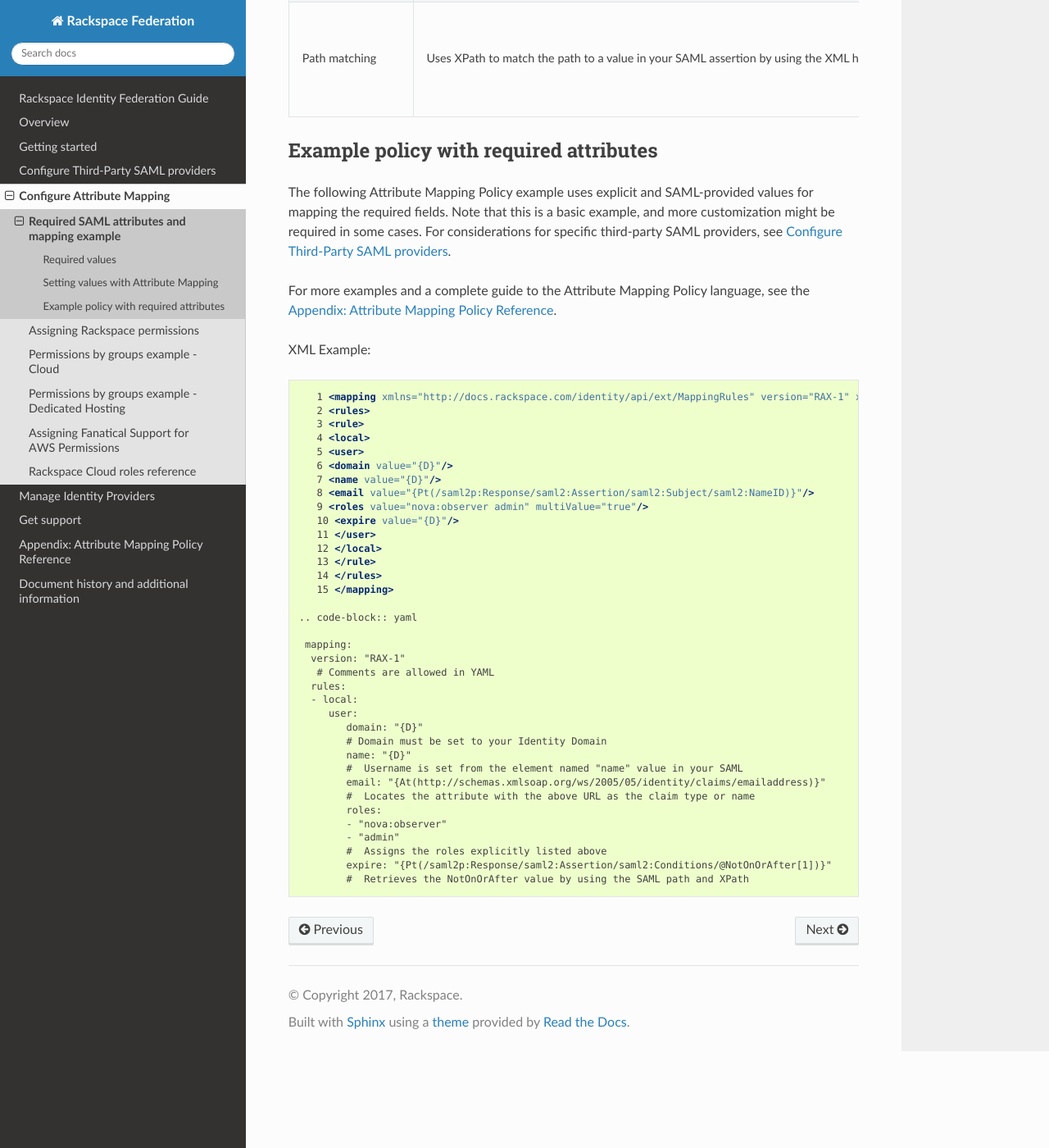
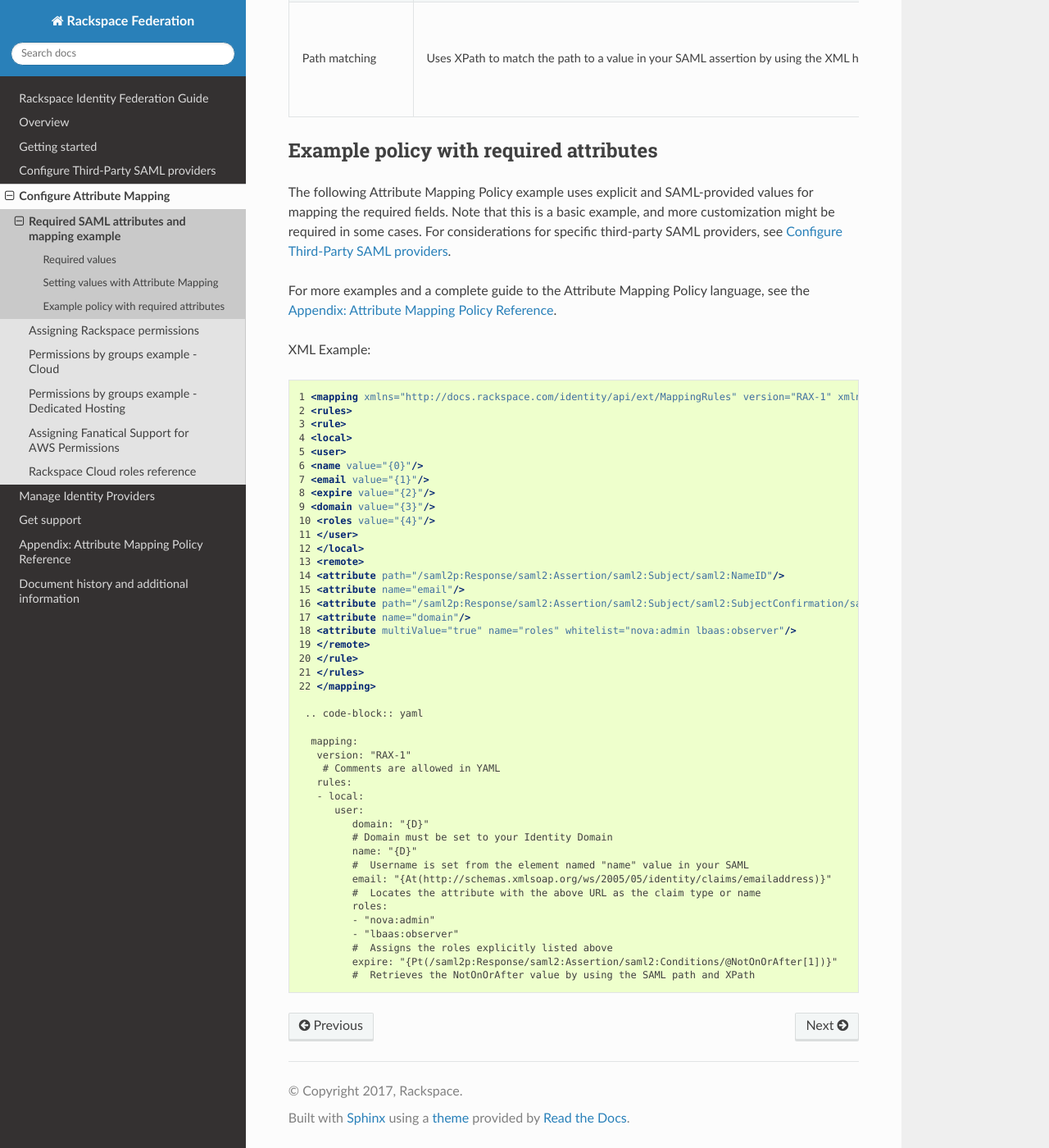
Before and after one commit to rackerlabs/docs-rackspace-federation, a Sphinx documentation site: the page built from doc/config-attribute-mapping/required-mapping.rst, in a window 1280 px wide and 1400 px high, scrolled down 1749 px. Shown: the whole window at 82% size. Built offline with Sphinx 7.4.7 and the Read the Docs theme 2.0.0, drawn with Linux system fonts in a browser that asks for light colours; the version number could not be read and is left out.

Commit message:
CID-2585 Corrected the policy

```diff
--- a/doc/config-attribute-mapping/required-mapping.rst
+++ b/doc/config-attribute-mapping/required-mapping.rst
@@ -127,21 +127,28 @@ XML Example:
 .. code-block:: xml
 
 
-      1 <mapping xmlns="http://docs.rackspace.com/identity/api/ext/MappingRules" version="RAX-1" xmlns:saml2="urn:oasis:names:tc:SAML:2.0:assertion" xmlns:xs="http://www.w3.org/2001/XMLSchema" xmlns:xsi="http://www.w3.org/2001/XMLSchema-instance">
-      2 <rules>
-      3 <rule>
-      4 <local>
-      5 <user>
-      6 <domain value="{D}"/>
-      7 <name value="{D}"/>
-      8 <email value="{Pt(/saml2p:Response/saml2:Assertion/saml2:Subject/saml2:NameID)}"/>
-      9 <roles value="nova:observer admin" multiValue="true"/>
-      10 <expire value="{D}"/>
-      11 </user>
-      12 </local>
-      13 </rule>
-      14 </rules>
-      15 </mapping>
+  1 <mapping xmlns="http://docs.rackspace.com/identity/api/ext/MappingRules" version="RAX-1" xmlns:saml2="urn:oasis:names:tc:SAML:2.0:assertion" xmlns:xs="http://www.w3.org/2001/XMLSchema" xmlns:xsi="http://www.w3.org/2001/XMLSchema-instance">
+  2 <rules>
+  3 <rule>
+  4 <local>
+  5 <user>
+  6 <name value="{0}"/>
+  7 <email value="{1}"/>
+  8 <expire value="{2}"/>
+  9 <domain value="{3}"/>
+  10 <roles value="{4}"/>
+  11 </user>
+  12 </local>
+  13 <remote>
+  14 <attribute path="/saml2p:Response/saml2:Assertion/saml2:Subject/saml2:NameID"/>
+  15 <attribute name="email"/>
+  16 <attribute path="/saml2p:Response/saml2:Assertion/saml2:Subject/saml2:SubjectConfirmation/saml2:SubjectConfirmationData/@NotOnOrAfter"/>
+  17 <attribute name="domain"/>
+  18 <attribute multiValue="true" name="roles" whitelist="nova:admin lbaas:observer"/>
+  19 </remote>
+  20 </rule>
+  21 </rules>
+  22 </mapping>
 
    .. code-block:: yaml
 
@@ -158,8 +165,8 @@ XML Example:
            email: "{At(http://schemas.xmlsoap.org/ws/2005/05/identity/claims/emailaddress)}"
            #  Locates the attribute with the above URL as the claim type or name
            roles:
-           - "nova:observer"
-           - "admin"
+           - "nova:admin"
+           - "lbaas:observer"
            #  Assigns the roles explicitly listed above
            expire: "{Pt(/saml2p:Response/saml2:Assertion/saml2:Conditions/@NotOnOrAfter[1])}"
            #  Retrieves the NotOnOrAfter value by using the SAML path and XPath
```
